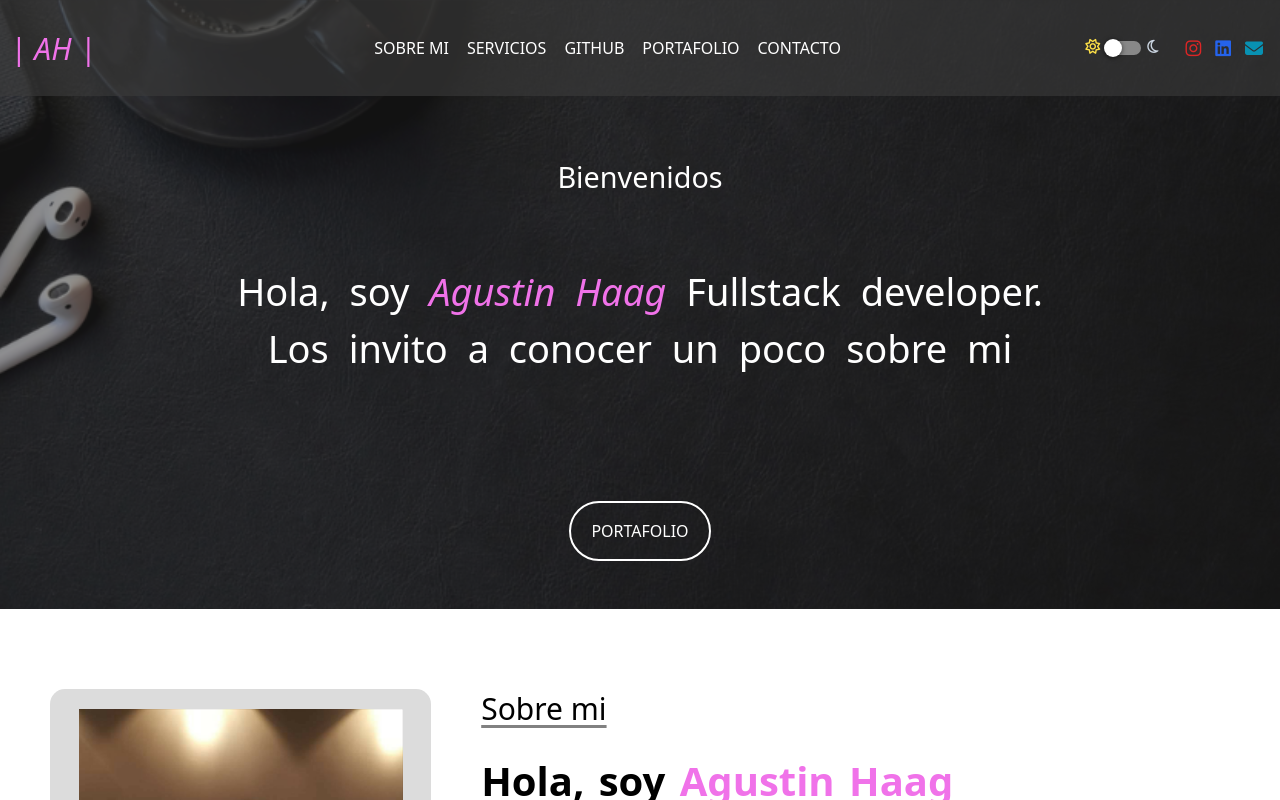
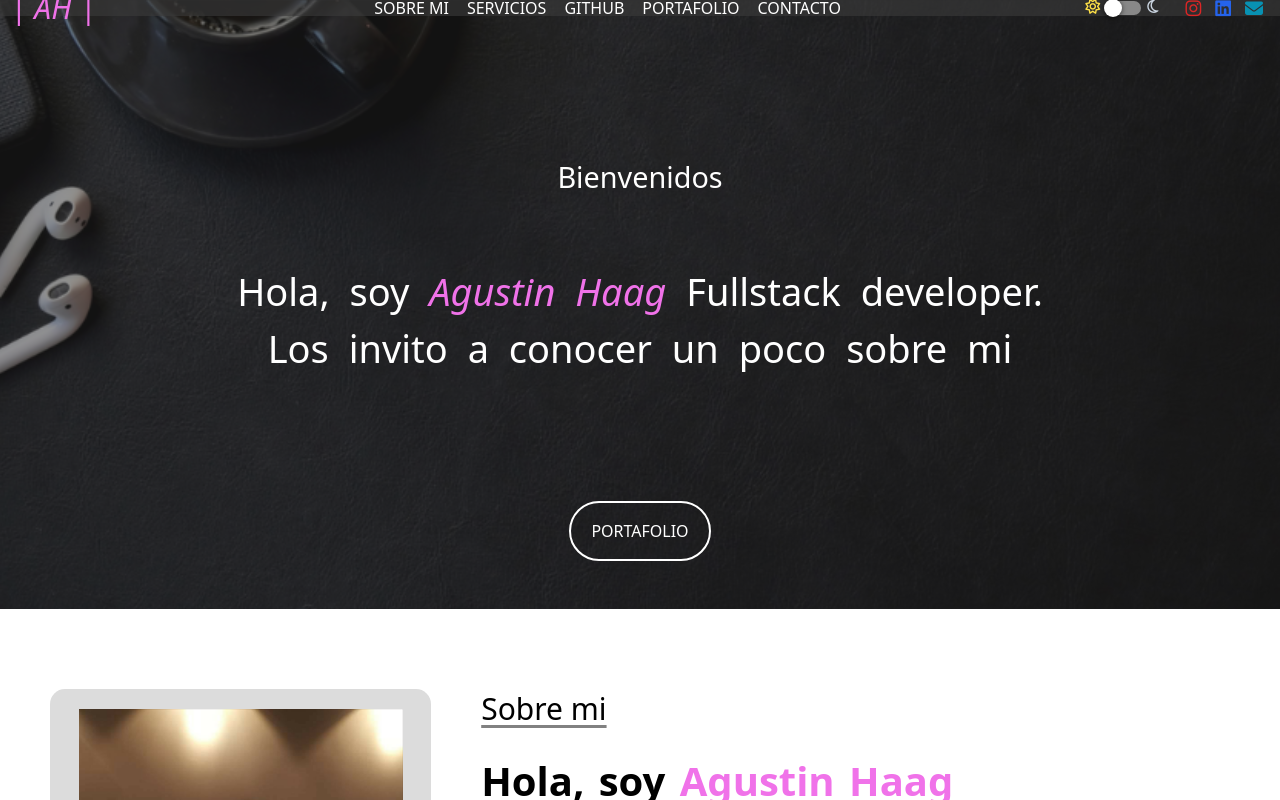
Before and after one commit to Agustinhaag/Portfolio-react, a React (Create React App) app: page / in a window 1280 px wide. Shown: the top 800 px of the page. Built offline with nearby package versions, Linux system fonts and the light colour scheme; the HTML template or start-up script is replaced by a standard one.

Commit message:
Comienzo de corrección

```diff
--- a/src/App.css
+++ b/src/App.css
@@ -3,10 +3,7 @@
   padding: 0;
   box-sizing: border-box;
 }
-.dimensiones{
-  max-width: 1400px;
-  margin: 0 auto;
-}
+
 body{
   transition-duration: 0.5s;
   transition-timing-function: cubic-bezier(0.4, 0, 0.2, 1);
@@ -25,27 +22,14 @@ body.isDark {
   --fondo-section: rgba(160, 158, 158, 0.26);
 }
 
-header {
 
-  height: 12vh;
-
-  z-index: 200;
-  width: 100%;
-
-}
 .close,.hamb {
   cursor: pointer;
   display: none;
   transition: 0.4s;
 }
-header .container-head {
-  font-size: 30px;
-  color: var(--color-esp);
-}
-header nav {
-  min-width: 105px;
 
-}
+
 
 
 
--- a/src/pages/components/Navbar.jsx
+++ b/src/pages/components/Navbar.jsx
@@ -30,10 +30,10 @@ const Navbar = () => {
   }, []);
 
   return (
-    <header className={mode ? "flex items-center justify-between fixed px-2.5 bg-customHeader": "flex items-center justify-between fixed px-2.5 bg-customHeaderTransp"}>
-      <div className="container-head italic">| AH |</div>
+    <header className={mode ? "flex items-center justify-between fixed px-2.5 bg-customHeader h-4 w-full z-50": "flex items-center justify-between fixed px-2.5 bg-customHeaderTransp  h-4 w-full z-50"}>
+      <div className="text-3xl italic text-customPink">| AH |</div>
 
-      <nav id="menu" className="flex text-center justify-between items-center ml-4">
+      <nav id="menu" className="flex items-center justify-between ml-4 text-center min-w-[105px]">
         <Link to="/">
           Sobre mi<span className="enl"></span>
         </Link>
@@ -60,18 +60,18 @@ const Navbar = () => {
         <i className="fa-solid fa-bars"></i>
       </span>
       <div className="flex items-center">
-        <div className="cont-mode flex gap-1 mr-5">
-      <i className="fa-regular fa-sun text-yellow-300 fo"></i><SwitchButton/>
+        <div className="flex gap-1 mr-5 cont-mode">
+      <i className="text-yellow-300 fa-regular fa-sun fo"></i><SwitchButton/>
       <i className="fa-regular fa-moon text-slate-300"></i>
       </div>
 
 
       <div className="contacto">
         <Link to="https://www.instagram.com/agushaag22/">
-          <i className="fa-brands fa-instagram text-red-600"></i>
+          <i className="text-red-600 fa-brands fa-instagram"></i>
         </Link>
         <Link to="https://www.linkedin.com/in/agustin-gerardo-haag-letterucci-8a6546225/">
-          <i className="fa-brands fa-linkedin text-blue-600"></i>
+          <i className="text-blue-600 fa-brands fa-linkedin"></i>
         </Link>
         <Link to="mailto:agustin-haag@hotmail.com">
           <i className="fa-solid fa-envelope text-cyan-600"></i>
```
